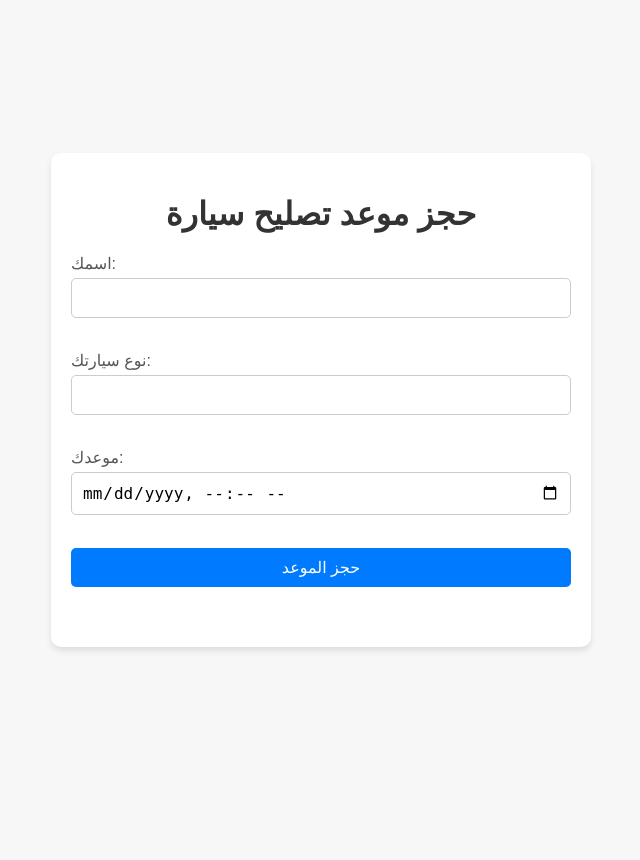
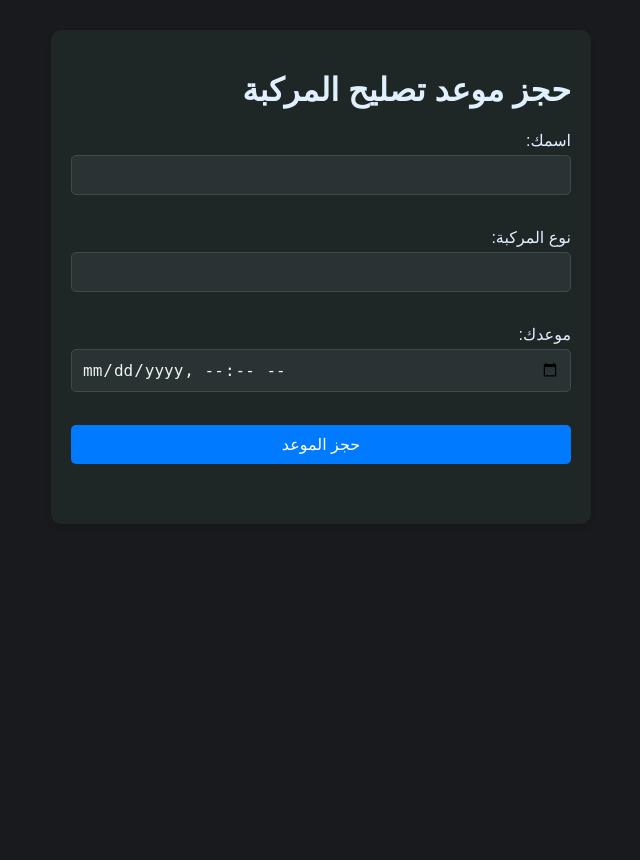
Before and after one commit to jameel-max/-, a Flask app: page / in a window 1280 px wide. Shown: the whole page, without its empty margins (319-959 px from the left). Before the commit the page ends 651 px from the top, so only its background shows below. Run offline with Flask 3, Linux system fonts and the light colour scheme.

Commit message:
تعديلات على تصميم لوحة التحكم

```diff
--- a/main.py
+++ b/main.py
@@ -75,5 +75,6 @@ def admin():
 
     return render_template('admin.html', appointments=appointments)
 
-if __name__ == '__main__':
-    app.run(debug=True)
+if __name__ == "__main__":
+    from waitress import serve
+    serve(app, host="0.0.0.0", port=10000)
--- a/requirements.txt
+++ b/requirements.txt
@@ -12,3 +12,4 @@ requests==2.32.3
 urllib3==2.4.0
 Werkzeug==3.1.3
 gunicorn==21.2.0
+gunicorn==21.2.0
--- a/templates/admin.html
+++ b/templates/admin.html
@@ -2,7 +2,7 @@
 <html lang="ar">
 <head>
     <meta charset="UTF-8">
-    <meta http-equiv="refresh" content="30">
+    <meta http-equiv="refresh" content="5">
     <title>لوحة تحكم الكراج</title>
     <style>
         body {
@@ -53,8 +53,8 @@
     </style>
 </head>
 <body>
+
     <h1>لوحة تحكم الكراج</h1>
-
     <form id="admin-form">
         <table>
             <thead>
--- a/templates/index.html
+++ b/templates/index.html
@@ -3,32 +3,36 @@
 <head>
     <meta charset="UTF-8">
     <meta name="viewport" content="width=device-width, initial-scale=1.0">
-    <meta http-equiv="refresh" content="30">
-    <title>حجز موعد تصليح سيارة</title>
+    <title>حجز موعد تصليح المركبة</title>
     <style>
+        html {
+            direction: rtl;
+        }
         body {
-            font-family: Arial, sans-serif;
-            background-color: #f7f7f7;
+            background-color: #181A1E;
             margin: 0;
             padding: 0;
-            display: flex;
-            justify-content: center;
-            align-items: center;
             height: 100vh;
+            font-family: sans-serif;
+            padding: 30px 0;
         }
 
         h1 {
             text-align: center;
-            color: #333;
+            color: #e0f0ff;
+            align-self: flex-start;
+            justify-self: flex-start;
         }
 
         .container {
-            background-color: #fff;
+            background-color: #1F2626;
             padding: 20px;
             border-radius: 10px;
             box-shadow: 0 4px 6px rgba(0, 0, 0, 0.1);
             width: 100%;
             max-width: 500px;
+            margin: auto;
+            height: fit-content;
         }
 
         form {
@@ -39,21 +43,26 @@
         label {
             margin-bottom: 5px;
             font-size: 16px;
-            color: #555;
+            color: #e0f0ff;
         }
 
         input[type="text"], input[type="datetime-local"] {
             padding: 10px;
             margin-bottom: 15px;
-            border: 1px solid #ccc;
+            border: 1px solid #3d4b4b; /* حدود ناعمة رمادية مائلة للأخضر */
             border-radius: 5px;
             font-size: 16px;
             outline: none;
+            background-color: #2a3333; /* أفتح شوي من لون الكارد */
+            color: #f1f1f1;            /* نص أبيض فاتح */
+            transition: border 0.3s;
         }
 
         input[type="text"]:focus, input[type="datetime-local"]:focus {
             border-color: #007bff;
         }
+
+
 
         button {
             background-color: #007bff;
@@ -97,13 +106,13 @@
 </head>
 <body>
     <div class="container">
-        <h1>حجز موعد تصليح سيارة</h1>
+        <h1>حجز موعد تصليح المركبة</h1>
 
         <form id="booking-form">
             <label for="name">اسمك:</label>
             <input type="text" id="name" name="name" required><br>
 
-            <label for="car_type">نوع سيارتك:</label>
+            <label for="car_type">نوع المركبة:</label>
             <input type="text" id="car_type" name="car_type" required><br>
 
             <label for="appointment_time">موعدك:</label>
```
Also changed, not shown: appointments.db.
